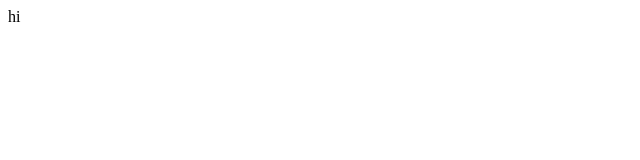
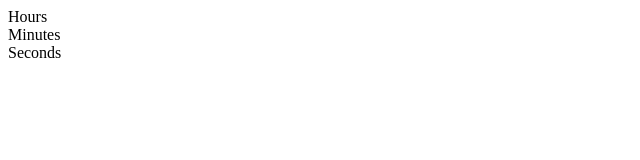
Before and after one commit to beemee-p/react-clock-app, a React (Create React App) app: page / in a window 1280 px wide. Shown: the top 160 px of the page, without its empty margins (0-640 px from the left). Built offline with nearby package versions, Linux system fonts and the light colour scheme.

Commit message:
fix: import react

```diff
--- a/src/App.tsx
+++ b/src/App.tsx
@@ -1,7 +1,12 @@
 import { ReactElement } from "react";
+import Clock from "./components/Clock";
 
 const App = (): ReactElement => {
-  return <div className="App">hi</div>;
+  return (
+    <div className="App">
+      <Clock />
+    </div>
+  );
 };
 
 export default App;
--- a/tsconfig.json
+++ b/tsconfig.json
@@ -10,7 +10,7 @@
     "forceConsistentCasingInFileNames": true,
     "noFallthroughCasesInSwitch": true,
     "isolatedModules": true,
-    "module": "esnext",
+    "module": "commonjs",
     "moduleResolution": "node",
     "resolveJsonModule": true,
     "jsx": "react-jsx",
```
